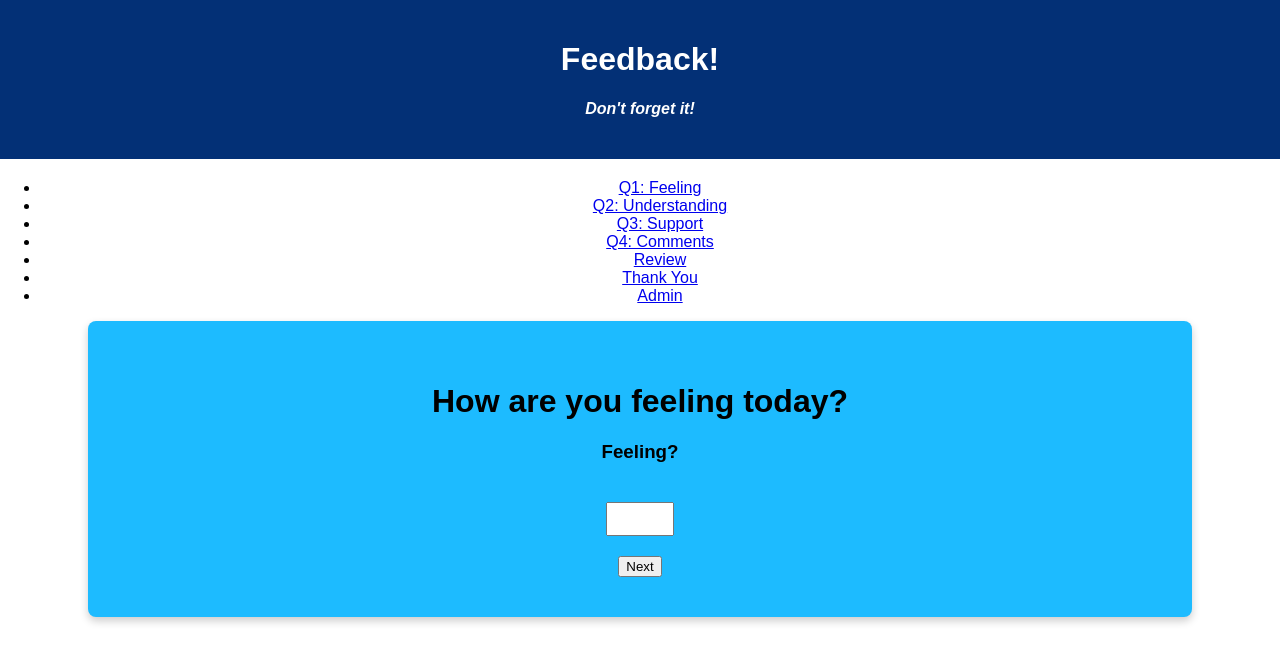
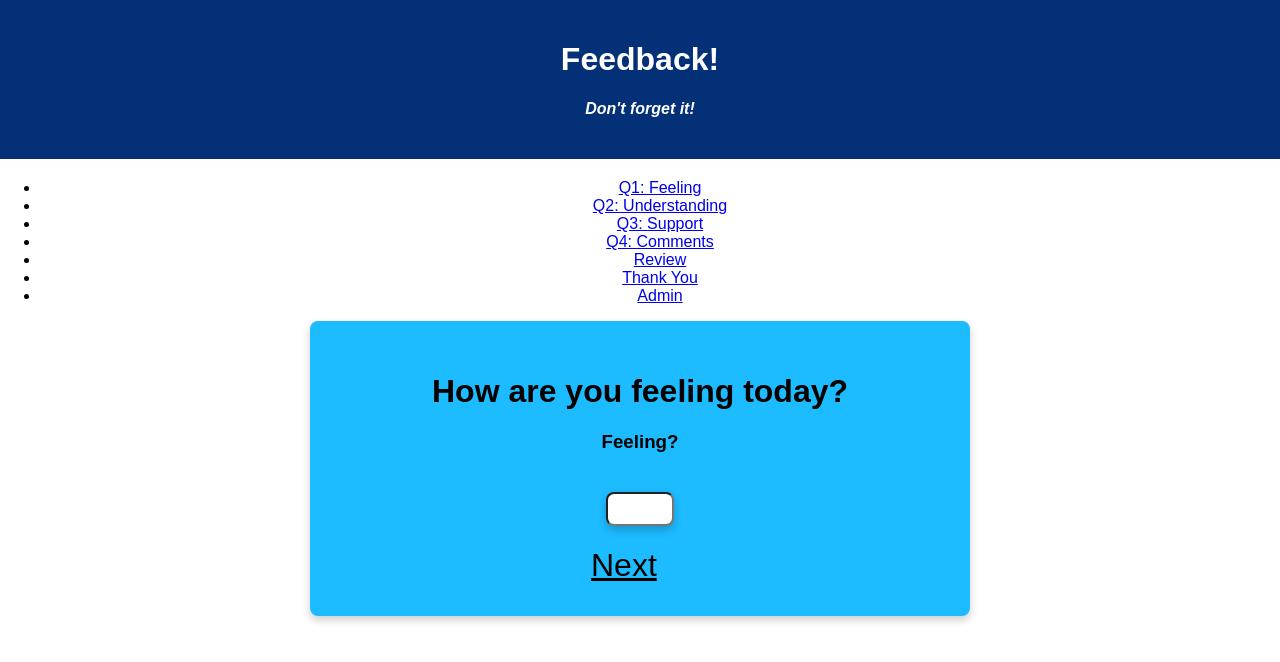
Before and after one commit to AnthonyDampier/feedback-loop, a React (Create React App) app: page /#/ in a window 1280 px wide. Shown: the top 662 px of the page. Built offline with nearby package versions, Linux system fonts and the light colour scheme.

Commit message:
APP css completed

```diff
--- a/src/components/App/App.css
+++ b/src/components/App/App.css
@@ -24,15 +24,20 @@ h4 {
 
 /* TODO: styling class= 'Cards' & local styling on components */
 
+body {
+  height: 360px;
+}
+
 .card {
   /* Add shadows to create the "card" effect */
   box-shadow: 0 4px 8px 0 rgba(0,0,0,0.2);
-  width: 80vw;
+  width: 600px;
   height: fit-content;
   background-color: rgb(29, 187, 255);
+  padding: 30px;
+  padding-bottom: 40px;
+  border-radius: .5rem;
   margin: auto;
-  padding: 40px;
-  border-radius: .5rem;
 }
 
 .card input {
@@ -40,4 +45,40 @@ h4 {
   font-size: x-large;
   width: 60px;
   text-align: center;
+  border-radius: .5rem;
+  box-shadow: 0 4px 8px 0 rgba(0,0,0,0.2);
 }
+
+.card button {
+  width: 70px;
+  height: 30px;
+  background: transparent;
+  border: none;
+  font-size: xx-large;
+  display: flex;
+  margin-left: 245px;
+  text-decoration: underline;
+}
+
+.card button:hover {
+  font-weight: bold;
+  color:rgb(24, 59, 103);
+  transition: 0.7s;
+  text-decoration: underline;
+}
+
+.card button#complete {
+  font-size: x-large;
+  margin-left: 200px;
+  width: 300px;
+  text-align: center;
+  color: rgb(0, 0, 0);
+  text-decoration: underline;
+}
+
+.card button#feedback {
+  font-size: x-large;
+  width: 300px;
+  margin-left: 175px;
+  text-decoration: underline;
+}
--- a/src/components/App/App.jsx
+++ b/src/components/App/App.jsx
@@ -53,6 +53,7 @@ function App() {
         </nav>
 
         {/* routes go here */}
+        <body>
           <Route exact path="/">
             <QuestionOne />
           </Route>
@@ -74,6 +75,7 @@ function App() {
           <Route exact path="/Admin">
             <Admin />
           </Route>
+          </body>
       </Router>
     </div>
   );
```
Lines whose indentation alone changed are shown as unchanged.
